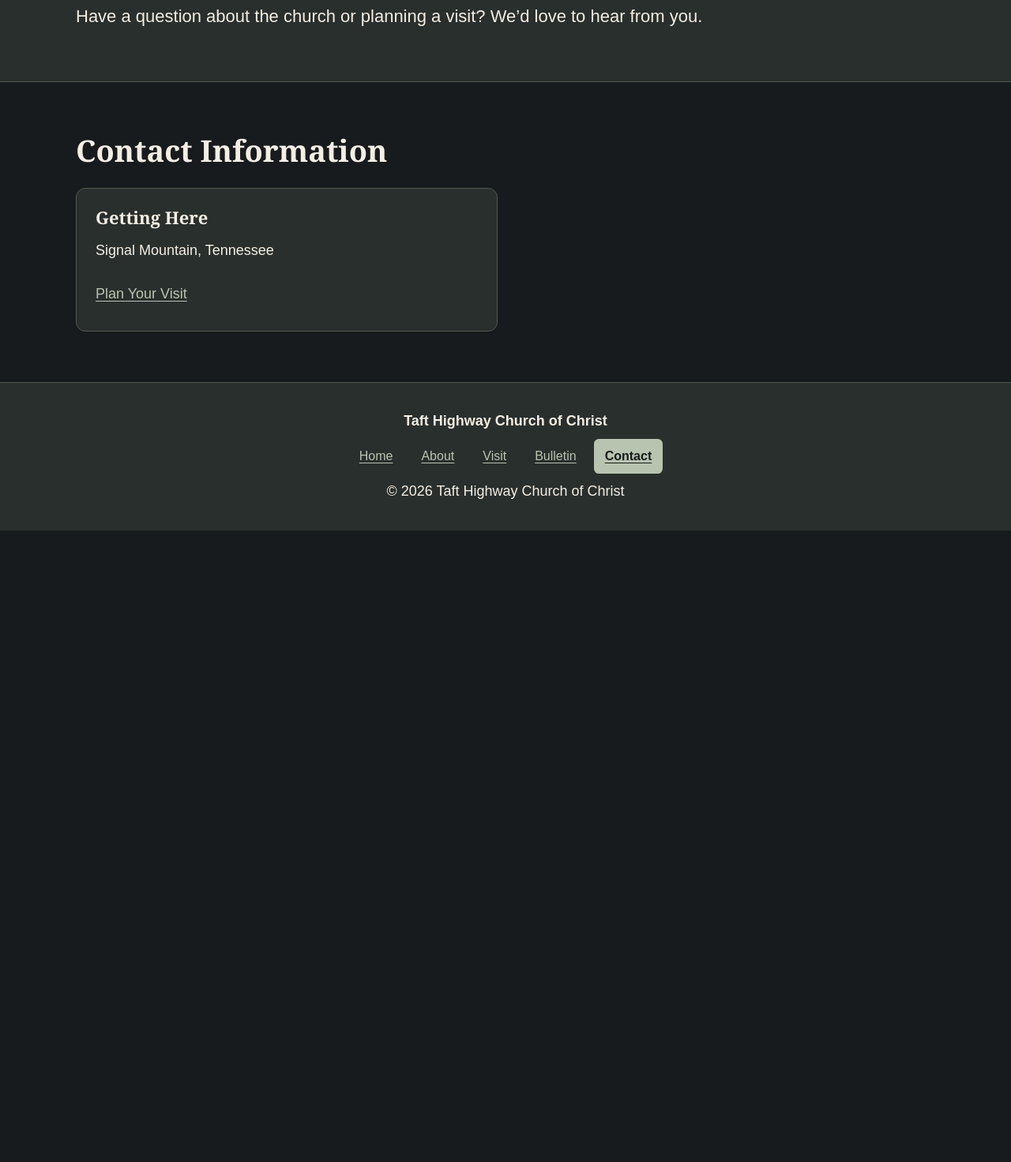
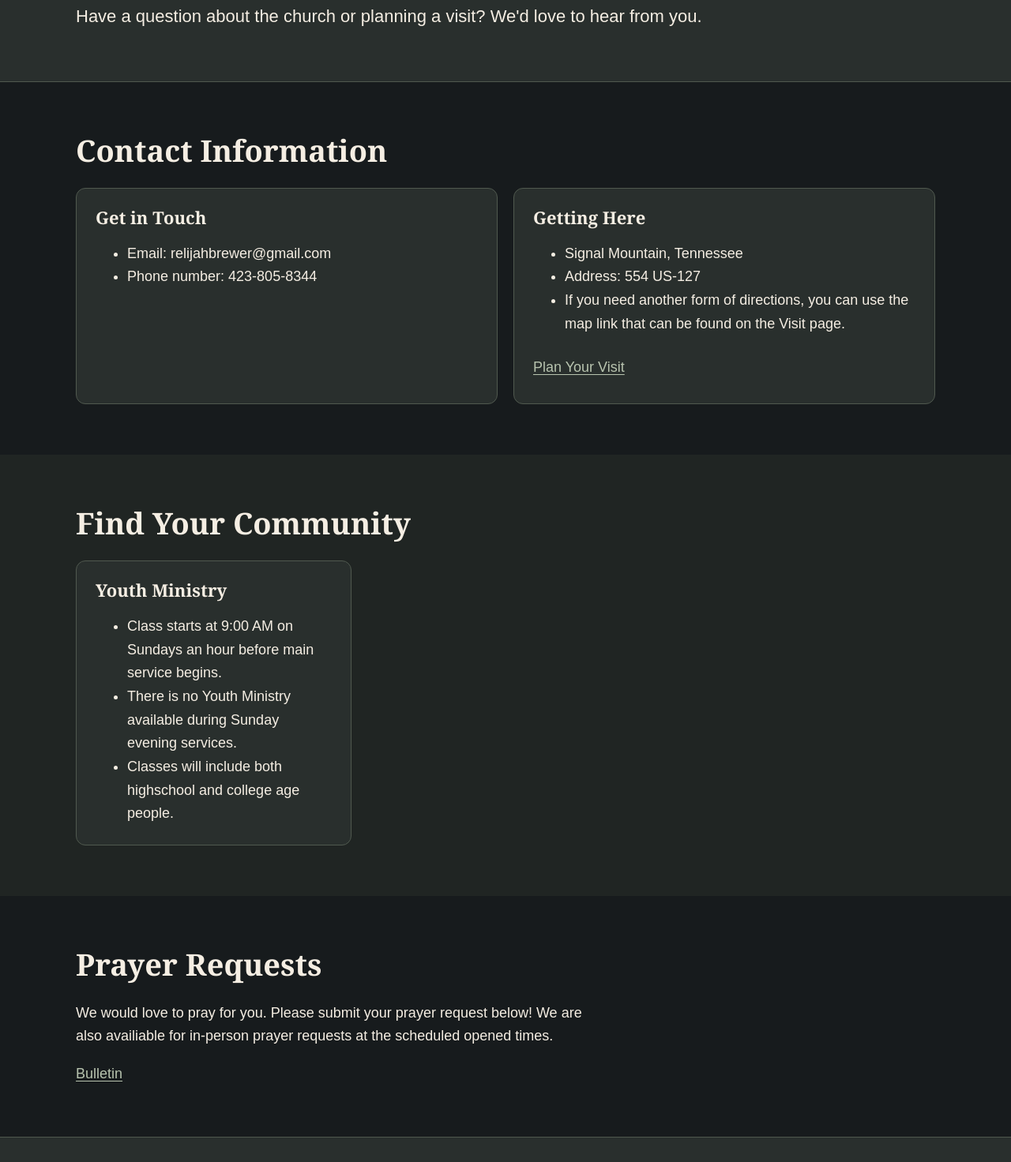
Before and after one commit to relijahbrewer01/csci1210_taft_grp_proj, a plain HTML site: page project/contact.html in a window 1280 px wide. Shown: the part 241-1713 px from the top of the page at 79% size. Before the commit the page ends 913 px from the top, so only its background shows below. Drawn offline with Linux system fonts and the light colour scheme.

Commit message:
Update contact.html
This is Maverik, I added a lot of the descriptions needed for contact information, as well as putting in links to other parts of the websites that may be needed. I also added tables for some of the description

```diff
--- a/project/contact.html
+++ b/project/contact.html
@@ -27,7 +27,7 @@
         <div class="container">
           <h1>Contact Us</h1>
           <p class="lead">
-            Have a question about the church or planning a visit? We’d love to
+            Have a question about the church or planning a visit? We'd love to
             hear from you.
           </p>
         </div>
@@ -37,14 +37,21 @@
         <div class="container">
           <h2>Contact Information</h2>
           <div class="grid two">
-            <article class="card" hidden>
+            <article class="card">
               <h3>Get in Touch</h3>
-              <!-- Add the verified email and phone number as mailto: and tel: links, then remove hidden. -->
-              <!-- If the church approves its Facebook page for publication, link to it here. -->
+              <ul>
+                <li>Email: relijahbrewer@gmail.com</li>
+                <li>Phone number: 423-805-8344</li>
+              </ul>
+
             </article>
             <article class="card">
               <h3>Getting Here</h3>
-              <p>Signal Mountain, Tennessee</p>
+              <ul>
+              <li>Signal Mountain, Tennessee</li>
+              <li>Address: 554 US-127</li>
+              <li>If you need another form of directions, you can use the map link that can be found on the Visit page.</li>
+              </ul>
               <!-- Add the verified street address and written directions as text, plus a descriptive map link. -->
               <a href="visit.html">Plan Your Visit</a>
             </article>
@@ -53,30 +60,39 @@
       </section>
 
       <!-- Remove hidden from each section when the church has confirmed its details. -->
-      <section class="soft-section" hidden>
+      <section class="soft-section">
         <div class="container">
           <h2>Find Your Community</h2>
           <div class="grid">
             <article class="card">
               <h3>Youth Ministry</h3>
-              <!-- Add confirmed youth ministry details if applicable. -->
+              <ul>
+                <li>Class starts at 9:00 AM on Sundays an hour before main service begins.</li>
+                <li>There is no Youth Ministry available during Sunday evening services.</li>
+                <li>Classes will include both highschool and college age people.</li>
+              </ul>
             </article>
-            <article class="card">
+            <article class="card"hidden>
               <h3>Small Groups</h3>
-              <!-- Add confirmed Bible study or small group details if applicable. -->
+              <ul>
+                <li>We are currently looking for more members so that we could create small groups!</li>
+              </ul>
             </article>
-            <article class="card">
-              <h3>Volunteer</h3>
-              <!-- Add a confirmed volunteer opportunity and how to get involved. -->
+            <article class="card" hidden>
+              <h3>Volunteer Opportunities</h3>
+              <ul>
+                <li>We are preparing to do a Toy Drive for local children that are in need for the Holidays.</li>
+              </ul>
             </article>
           </div>
         </div>
       </section>
 
-      <section hidden>
+      <section>
         <div class="container">
           <h2>Prayer Requests</h2>
-          <!-- Add the church-approved way to share a prayer request. -->
+          <p>We would love to pray for you. Please submit your prayer request below! We are also availiable for in-person prayer requests at the scheduled opened times.</p>
+          <a href="bulletin.html">Bulletin</a>
         </div>
       </section>
     </main>
```
